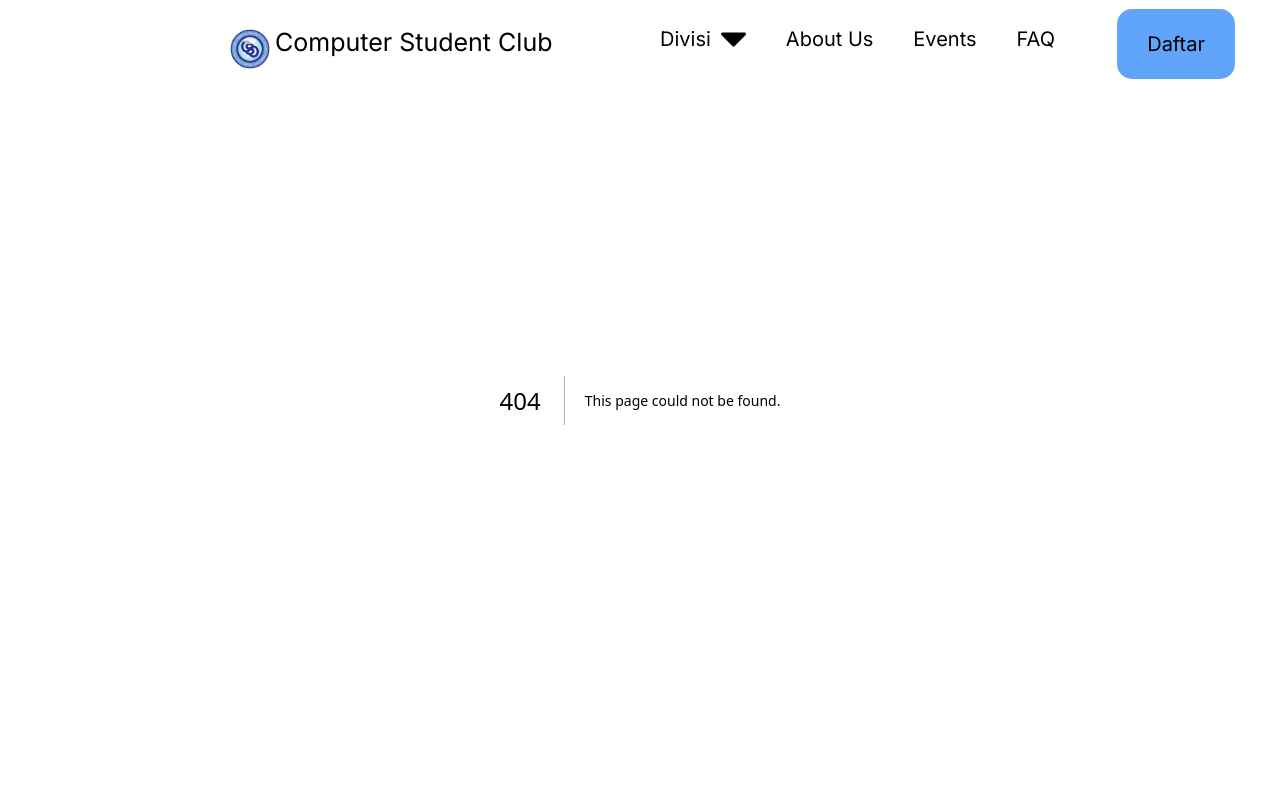
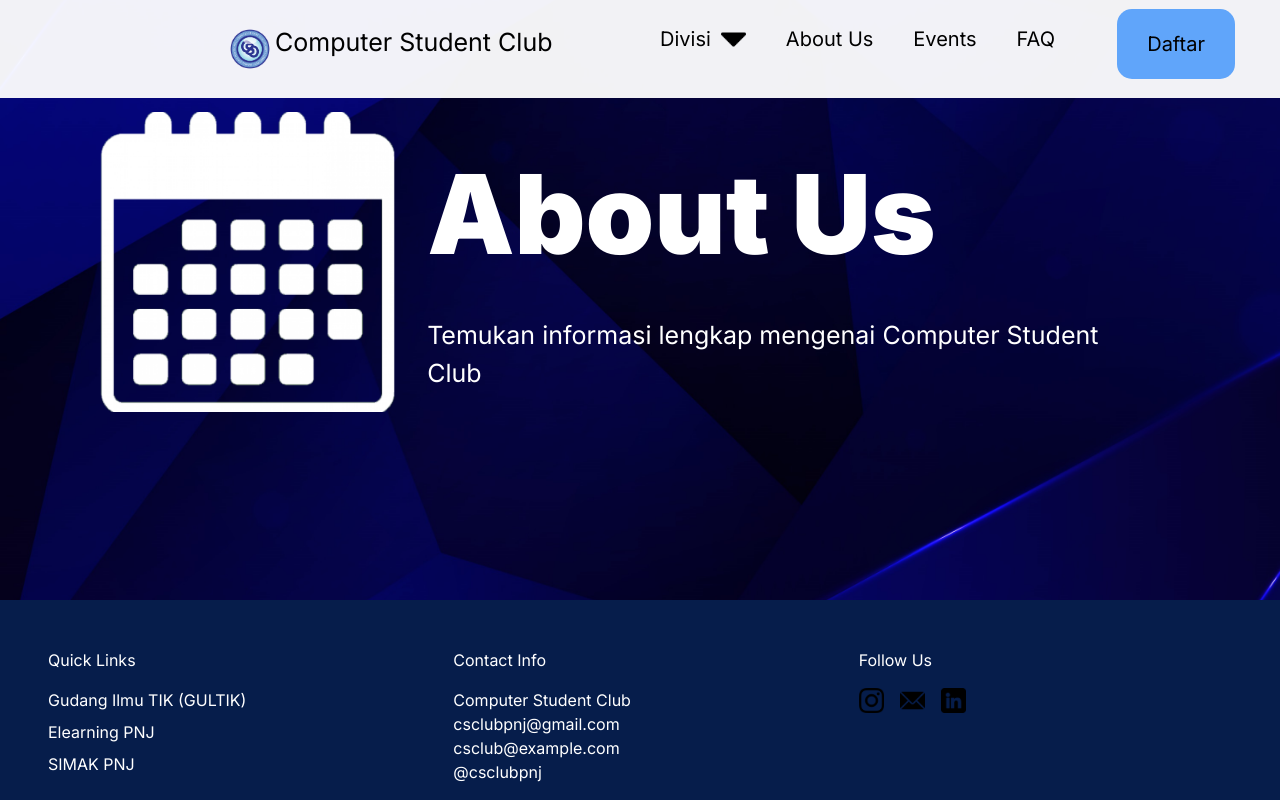
Before and after one commit to syhenn1/Final-Project_CSC, a Next.js app in the folder csc-website/: page /Events in a window 1280 px wide. Before the commit this address had no page. Shown: the top 800 px of the page. Built offline with nearby package versions, Linux system fonts and the light colour scheme.

Commit message:
benerin fragment banner untuk event dan about

```diff
--- a/csc-website/src/app/About/page.jsx
+++ b/csc-website/src/app/About/page.jsx
@@ -1,4 +1,4 @@
-import Banner from "../components/Fragment/Banner";
+import BannerAbout from "../components/Fragment/Banner/BannerAbout";
 import Image from "next/image";
 import Glass from "../components/images/glass.png";
 import Timeline from "../components/Fragment/Timeline";
@@ -7,9 +7,7 @@ const AboutUsPage = ()=>{
     return(
         <div>
             <div>
-                <Banner title= "About Us">
-                    Temukan informasi lengkap mengenai Computer Student Club
-                </Banner>
+                <BannerAbout />
                 <div className="my-[35px] flex flex-col items-center w-full">
                     <h1 className="font-black text-[30px] text-center">Profile CSC</h1>
                     <hr className="w-[900px] border-2 border-black self-center"/>
--- /dev/null
+++ b/csc-website/src/app/Events/page.jsx
@@ -0,0 +1,7 @@
+import BannerEvents from "../components/Fragment/Banner/BannerEvents";
+
+export default function eventPage(){
+    return(
+        <BannerEvents />
+    );
+}
--- /dev/null
+++ b/csc-website/src/app/Layouts/BannerLayout.jsx
@@ -0,0 +1,51 @@
+import Image from "next/image";
+import background from "@/app/components/images/2302035.jpg";
+
+
+const BannerLayout= (props)=>{
+    const {children} = props;
+    return(
+        <div className="relative h-[600px]">
+            <Image
+                src={background}
+                className="absolute inset-0 w-full h-full object-cover z-0"
+                alt="background"
+            />
+            <div className="relative lg:px-[100px] py-[100px] flex justify-center items-center ">
+                {children}
+            </div>
+        </div>
+    );
+}
+
+
+
+const Logo = (props)=>{
+    const{children} =props;
+    return(
+        <>
+            {children}
+        </>
+
+    );
+}
+
+const Text = (props)=>{
+    const {title,children} = props;
+    return(
+            <div className="p-8">
+                <h1 className="font-black xl:text-[110px] text-white text-[50px] mb-[20px] text-shadow-lg ">
+                    {title}
+                </h1>
+                <h3 className="text-[25px] text-white text-shadow-lg">
+                    {children}
+                </h3>
+            </div>
+    );
+}
+
+
+BannerLayout.Logo = Logo;
+BannerLayout.Text = Text;
+
+export default BannerLayout;
--- a/csc-website/src/app/components/Fragment/Banner.jsx
+++ b/csc-website/src/app/components/Fragment/Banner.jsx
@@ -2,14 +2,12 @@ import Image from "next/image";
 import background from "@/app/components/images/2302035.jpg";
 import { Children } from "react";
 import cscLogo from "@/app/components/images/media.png";
-import eventLogo from "@/app/components/images/event.png";
+
 import faqlogo from "@/app/components/images/faqlogo.png"
 
 export default function Banner(props){
     const {title,children} = props
     return (
-        <>
-        <div>
         <div className="relative h-[800px]">
             <Image
             src={background}
@@ -23,7 +21,7 @@ export default function Banner(props){
                     alt="background"
                 />
                 <div className="p-8 flex flex-col self-center">
-                        <h1 className="font-black text-white text-[130px] mb-[50px] text-shadow-lg">
+                    <h1 className="font-black text-white text-[100px] mb-[50px] text-shadow-lg">
                         {title}
                     </h1>
                     <h3 className="text-[25px] text-white text-shadow-lg">
@@ -32,8 +30,5 @@ export default function Banner(props){
                 </div>
             </div>
         </div>
-        </div>
-
-        </>
     );
 }
--- /dev/null
+++ b/csc-website/src/app/components/Fragment/Banner/BannerAbout.jsx
@@ -0,0 +1,20 @@
+import BannerLayout from "../../../Layouts/BannerLayout";
+import Image from "next/image";
+import cscLogo from "@/app/components/images/media.png";
+
+export default function BannerAbout(){
+    return(
+        <BannerLayout>
+            <BannerLayout.Logo>
+                <Image
+                    src={cscLogo}
+                    className=" md:max-lg:w[300px] md:max-lg:h-[300px] lg:w-[500px] lg:h-[500px]"
+                    alt="background"
+                />
+            </BannerLayout.Logo>
+            <BannerLayout.Text title="About Us">
+                Temukan informasi lengkap mengenai Computer Student Club
+            </BannerLayout.Text>
+        </BannerLayout>
+    );
+}
--- /dev/null
+++ b/csc-website/src/app/components/Fragment/Banner/BannerEvents.jsx
@@ -0,0 +1,20 @@
+import BannerLayout from "../../../Layouts/BannerLayout";
+import Image from "next/image";
+import eventLogo from "@/app/components/images/event.png";
+
+export default function BannerEvents(){
+    return(
+        <BannerLayout>
+            <BannerLayout.Logo>
+            <Image
+                    src={eventLogo}
+                    className="object-cover w-[300px] h-[300px]"
+                    alt="background"
+                />
+            </BannerLayout.Logo>
+            <BannerLayout.Text title="About Us">
+                Temukan informasi lengkap mengenai Computer Student Club
+            </BannerLayout.Text>
+        </BannerLayout>
+    );
+}
```
Also changed, not shown: csc-website/src/app/components/Fragment/Banner/BannerFaq.jsx (added), csc-website/src/app/components/images/event.png. Lines whose indentation alone changed are shown as unchanged.
